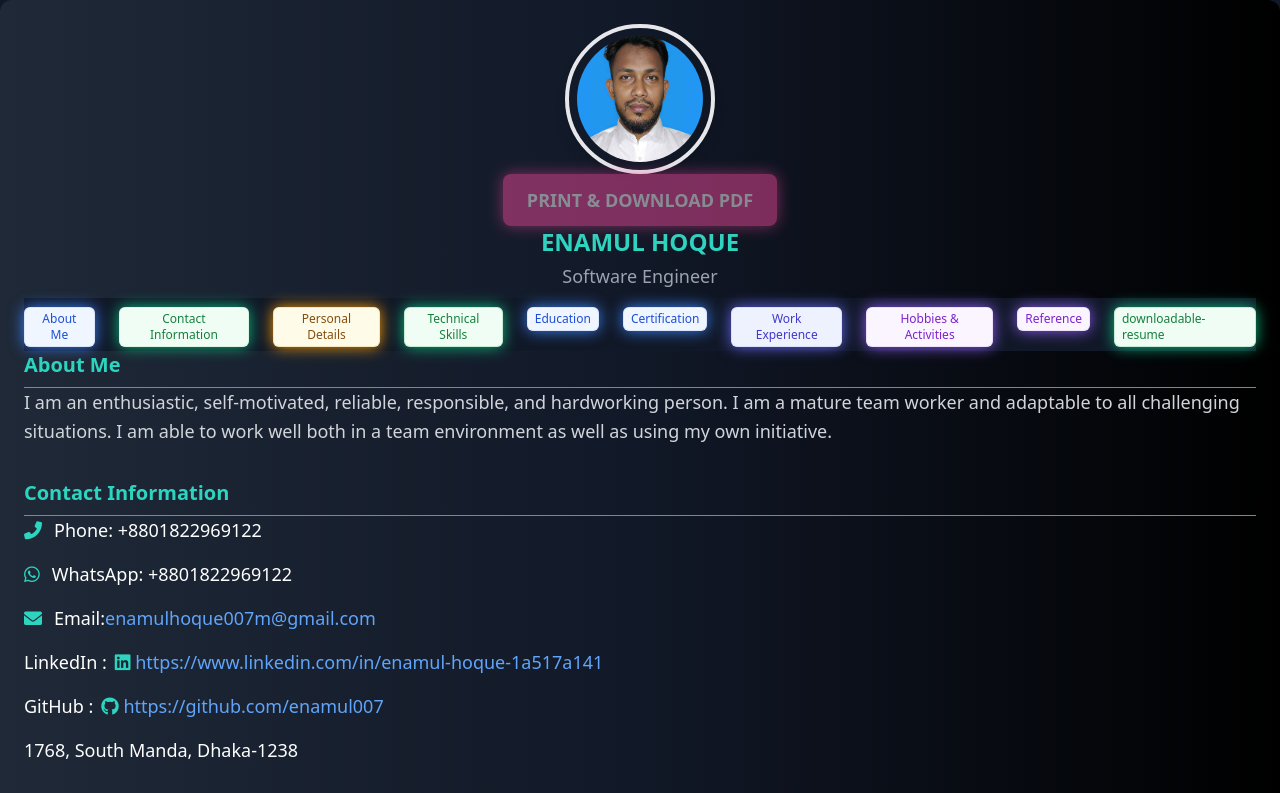
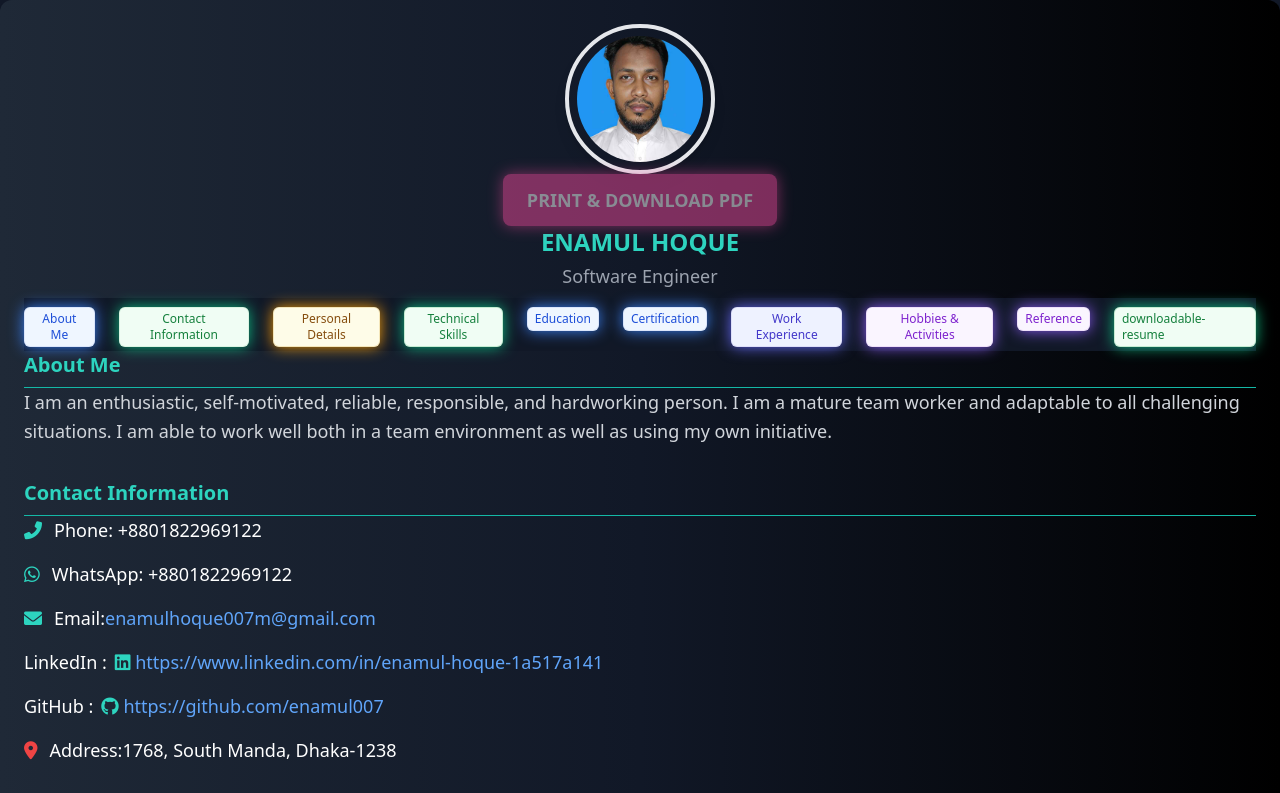
Before and after one commit to enamul007/resume.io, a plain HTML site: page index.html in a window 1280 px wide. Shown: the top 793 px of the page. Drawn offline with nearby package versions, Linux system fonts and the light colour scheme.

Commit message:
Update index.html
Update index.html

```diff
--- a/index.html
+++ b/index.html
@@ -261,7 +261,11 @@
               ><span> https://github.com/enamul007 </span></a
             >
           </p>
-          <p class="text-lg">1768, South Manda, Dhaka-1238</p>
+         <p class="text-lg flex items-center">
+            <i class="fas fa-map-marker-alt text-red-500 mr-3"></i>
+            <span class="font-medium">Address:</span> 1768, South Manda,
+            Dhaka-1238
+          </p>
         </div>
       </section>
       <section class="contacts mb-8" id="PersonalDetails">
```
